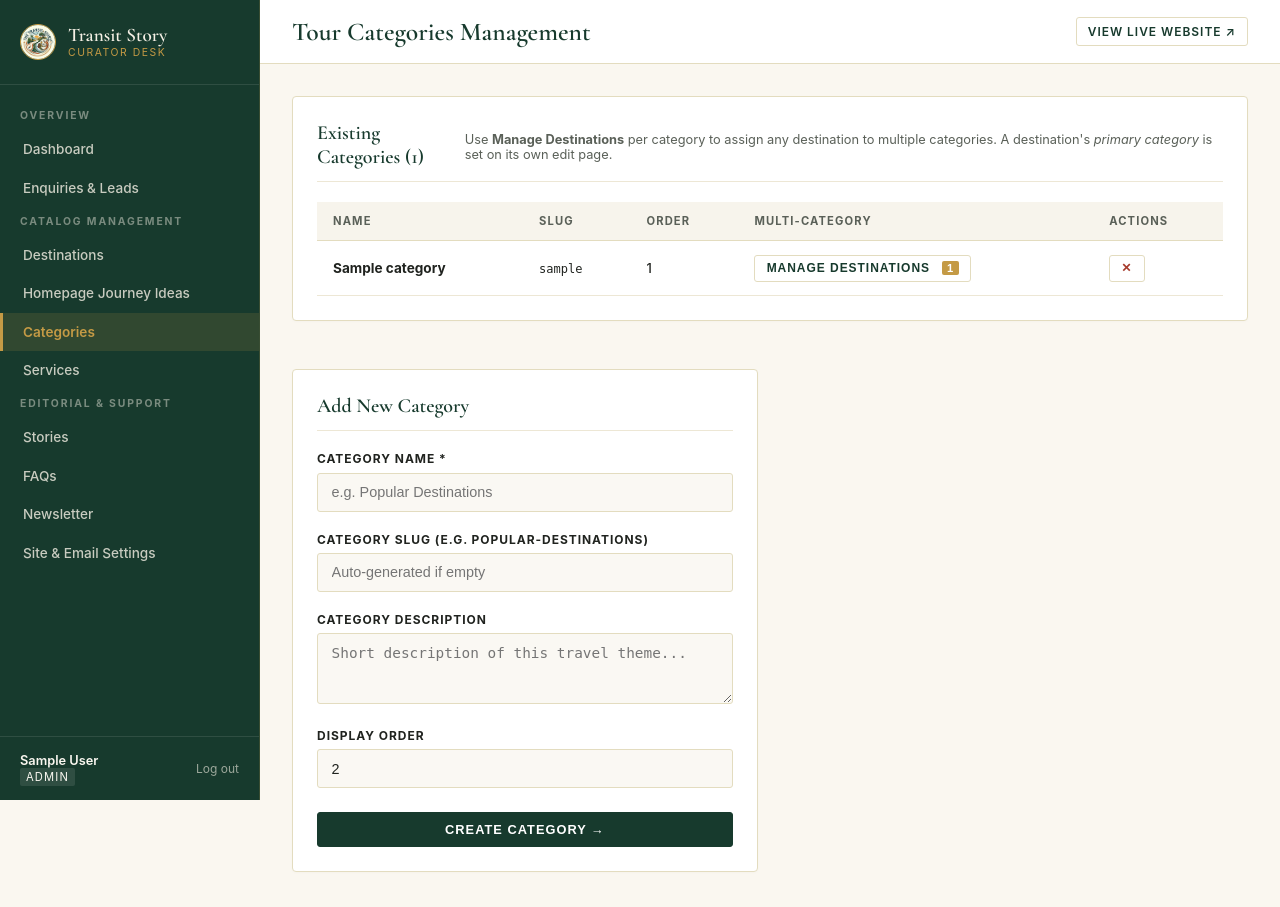
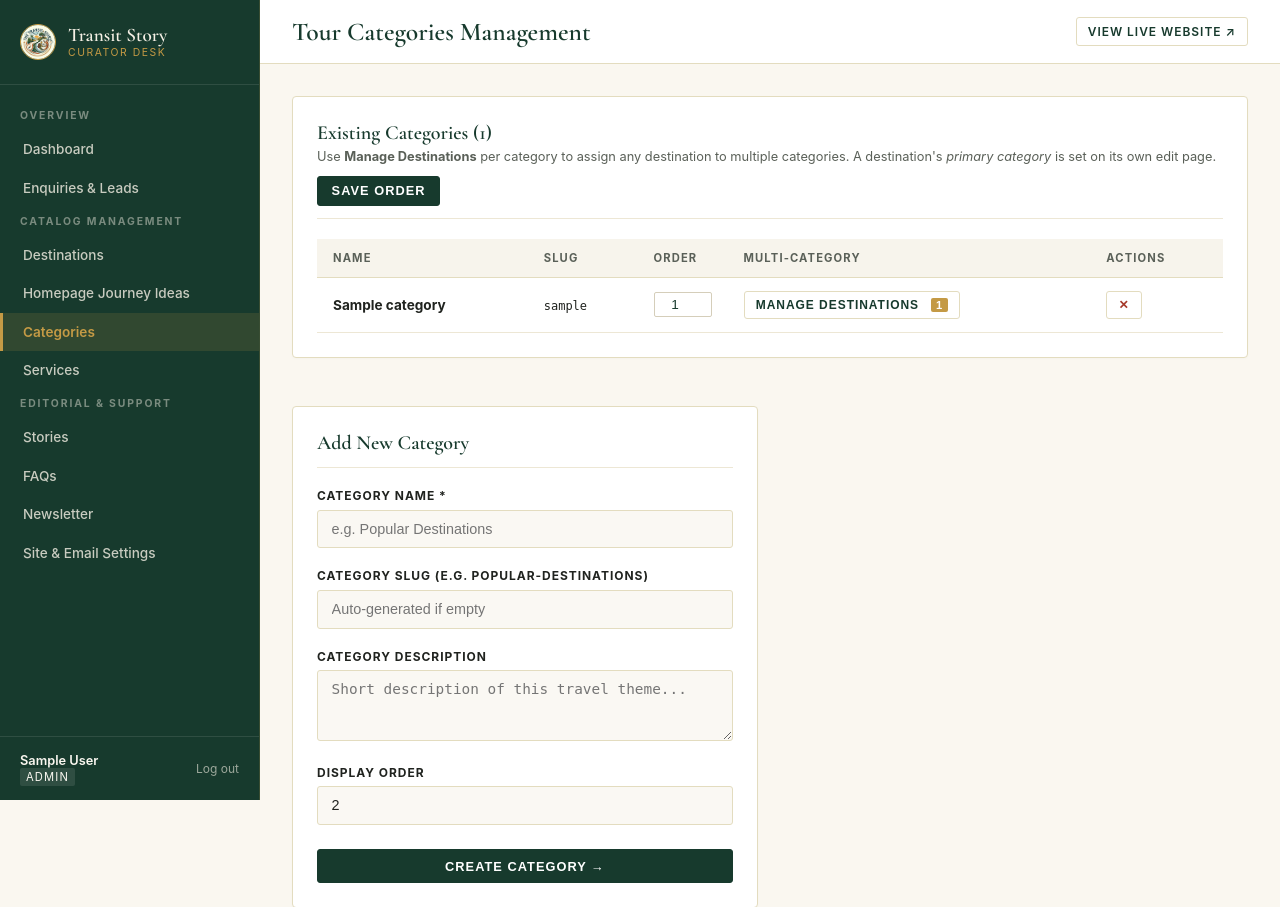
Before and after one commit to Jebaraj1818/Transit-story, a Flask app: page /admin/categories in a window 1280 px wide. Shown: the top 907 px of the page. Before the commit the page ends 872 px from the top, so only its background shows below. Run offline with Flask 3, Linux system fonts and the light colour scheme; the visitor is signed in with stand-in values (Sample User, id 1); tables that the repository leaves empty hold one stand-in row (values such as "Sample post").

Commit message:
Add editable category ordering

```diff
--- a/backend/routes/admin.py
+++ b/backend/routes/admin.py
@@ -623,6 +623,54 @@ def categories():
             flash(f"Destinations updated for category \u2018{cat.name}\u2019.", "success")
             return redirect(url_for('admin.categories'))
 
+        elif action == 'save_order':
+            # Update display_order for existing categories
+            cat_ids = request.form.getlist('cat_ids')
+            if not cat_ids:
+                cat_ids = [k.replace('order_', '') for k in request.form.keys() if k.startswith('order_')]
+
+            updates = []
+            errors = []
+
+            for cid_str in cat_ids:
+                try:
+                    cid = int(cid_str)
+                except (ValueError, TypeError):
+                    continue
+
+                val_str = request.form.get(f'order_{cid}', '').strip()
+                if not val_str:
+                    errors.append(f"Order value for category #{cid} cannot be empty.")
+                    continue
+
+                try:
+                    val = int(val_str)
+                    if val < 1:
+                        errors.append(f"Order value must be a positive integer (got {val}).")
+                        continue
+                except (ValueError, TypeError):
+                    errors.append(f"Order value '{val_str}' must be a valid positive integer.")
+                    continue
+
+                updates.append((cid, val))
+
+            if errors:
+                flash(f"Failed to update category order: {errors[0]}", "danger")
+                return redirect(url_for('admin.categories'))
+
+            if not updates:
+                flash("No categories found to update.", "info")
+                return redirect(url_for('admin.categories'))
+
+            for cid, new_order in updates:
+                c = Category.query.get(cid)
+                if c:
+                    c.display_order = new_order
+
+            db.session.commit()
+            flash("Category display order updated successfully.", "success")
+            return redirect(url_for('admin.categories'))
+
         else:
             # Default: create new category
             name = request.form.get('name', '').strip()
--- a/backend/templates/categories.html
+++ b/backend/templates/categories.html
@@ -4,14 +4,26 @@
 {% block page_title %}Tour Categories Management{% endblock %}
 
 {% block content %}
+<!-- Hidden Form for Updating Category Display Order -->
+<form id="order-form" method="POST" action="{{ url_for('admin.categories') }}">
+  <input type="hidden" name="action" value="save_order">
+</form>
+
 <div style="display: grid; grid-template-columns: repeat(auto-fit, minmax(340px, 1fr)); gap: 1.5rem;">
-  <!-- Categories List with M2M Destination Assignment -->
+  <!-- Categories List with M2M Destination Assignment & Order Editing -->
   <div class="card" style="grid-column: 1 / -1;">
-    <div class="card-header">
-      <h2 class="card-title">Existing Categories ({{ categories|length }})</h2>
-      <div style="font-size: 0.8rem; color: #5A6058; margin-top: 0.25rem;">
-        Use <strong>Manage Destinations</strong> per category to assign any destination to multiple categories.
-        A destination's <em>primary category</em> is set on its own edit page.
+    <div class="card-header" style="display: flex; justify-content: space-between; align-items: center; flex-wrap: wrap; gap: 0.75rem;">
+      <div>
+        <h2 class="card-title">Existing Categories ({{ categories|length }})</h2>
+        <div style="font-size: 0.8rem; color: #5A6058; margin-top: 0.25rem;">
+          Use <strong>Manage Destinations</strong> per category to assign any destination to multiple categories.
+          A destination's <em>primary category</em> is set on its own edit page.
+        </div>
+      </div>
+      <div>
+        <button type="submit" form="order-form" class="btn btn-primary btn-sm" style="font-size: 0.8rem; padding: 0.4rem 0.85rem;">
+          Save Order
+        </button>
       </div>
     </div>
 
@@ -21,7 +33,7 @@
           <tr>
             <th>Name</th>
             <th>Slug</th>
-            <th>Order</th>
+            <th style="width: 90px;">Order</th>
             <th>Multi-Category</th>
             <th>Actions</th>
           </tr>
@@ -31,7 +43,20 @@
             <tr>
               <td><strong>{{ cat.name }}</strong></td>
               <td><code style="font-size: 0.75rem;">{{ cat.slug }}</code></td>
-              <td><span style="font-size: 0.8rem; font-weight: 500;">{{ cat.display_order }}</span></td>
+              <td>
+                <input type="hidden" name="cat_ids" value="{{ cat.id }}" form="order-form">
+                <input
+                  type="number"
+                  name="order_{{ cat.id }}"
+                  value="{{ cat.display_order }}"
+                  min="1"
+                  step="1"
+                  required
+                  form="order-form"
+                  style="width: 58px; padding: 0.25rem 0.35rem; font-size: 0.85rem; font-weight: 500; text-align: center; border: 1px solid #D5CEBA; border-radius: 2px; background: #fff; color: #173A2D;"
+                  aria-label="Display order for {{ cat.name }}"
+                >
+              </td>
               <td>
                 {% set m2m_count = cat_dest_ids.get(cat.id, [])|length %}
                 <button type="button" class="btn btn-outline btn-sm" onclick="toggleAssignPanel({{ cat.id }})" style="font-size:0.75rem;">
```
Also changed, not shown: backend/tests/test_admin_and_email.py (+82 -0 lines).
